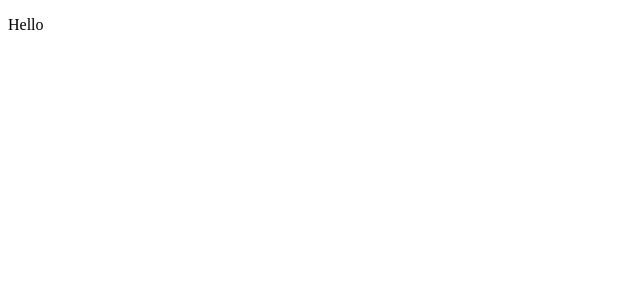
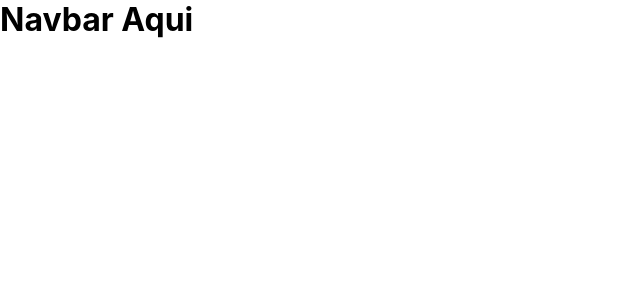
Before and after one commit to julianosantosdev/PI2025-2-frontend, a React (Vite) app in the folder safezoneplay/: page / in a window 1280 px wide. Shown: the top 300 px of the page, without its empty margins (0-640 px from the left). Built offline with nearby package versions, Linux system fonts and the light colour scheme.

Commit message:
add: stitches basic setup

```diff
--- a/safezoneplay/src/App.tsx
+++ /dev/null
@@ -1,9 +0,0 @@
-const App = () => {
-  return (
-    <>
-      <p>Hello</p>
-    </>
-  );
-};
-
-export default App;
--- /dev/null
+++ b/safezoneplay/src/components/NavBar/index.tsx
@@ -0,0 +1,5 @@
+const NavBar = () => {
+  return <h1>Navbar Aqui</h1>;
+};
+
+export default NavBar;
--- a/safezoneplay/src/main.tsx
+++ b/safezoneplay/src/main.tsx
@@ -1,9 +1,12 @@
 import { StrictMode } from 'react';
 import { createRoot } from 'react-dom/client';
-import App from './App.tsx';
+import { GlobalStyle } from './styles/Global.tsx';
+import NavBar from './components/NavBar/index.tsx';
 
 createRoot(document.getElementById('root')!).render(
   <StrictMode>
-    <App />
+    <GlobalStyle>
+      <NavBar />
+    </GlobalStyle>
   </StrictMode>
 );
--- /dev/null
+++ b/safezoneplay/src/styles/Global.tsx
@@ -0,0 +1,91 @@
+import { createTheme, styled } from '@stitches/react';
+import type { ReactNode } from 'react';
+import { globalStyles } from './styles';
+
+interface GlobalStyleProps {
+  children: ReactNode;
+}
+
+export const Container = styled('div', {
+  maxWidth: '$container',
+  margin: '0 auto',
+  padding: '0 1rem'
+});
+
+export const Flex = styled('div', {
+  display: 'flex',
+  gap: '$1'
+});
+
+export const GlobalStyle: React.FC<GlobalStyleProps> = ({ children }) => {
+  const theme = createTheme({
+    colors: {
+      brand1: '#11091A',
+      brand2: '#2F2F4D',
+      brand3: '#626970',
+      brand4: '#BAB195',
+      brand5: '#E8D18E',
+      grey0: '#f8f9fa',
+      grey1: '#f1f3f5',
+      grey2: '#e9ecef',
+      grey3: '#dee2e6',
+      grey4: '#ced4da',
+      grey5: '#adb5bd',
+      grey6: '#868e96',
+      grey7: '#495057',
+      grey8: '#343a40',
+      grey9: '#212529',
+      whiteFixed: '#ffffff',
+      mode: '#ffffff'
+    },
+    sizes: {
+      container: '75rem'
+    },
+    space: {
+      1: '0.5rem',
+      2: '1rem',
+      3: '2rem'
+    },
+    fonts: {
+      play: '"Play", sans-serif;',
+      inter: '"Inter", sans-serif'
+    },
+    fontSizes: {
+      title1: '2.75rem',
+      title2: '1.75rem',
+      title3: '1.50rem',
+      title4: '1.25rem',
+      text1: '1rem',
+      text2: '0.875rem',
+
+      // Mobile
+      title1Mobile: '$title2',
+      title2Mobile: '$title3'
+    },
+    lineHeights: {
+      title1: '3.8rem',
+      title2: '2.75rem',
+      title3: '2.5rem',
+      title4: '1.25rem',
+      text1: '1.75rem',
+      text2: '1.75rem',
+
+      // Mobile
+      title1Mobile: '$title2',
+      title2Mobile: '$title3'
+    },
+
+    radii: {
+      1: '0.5rem',
+      2: '0.25rem'
+    }
+  });
+
+  globalStyles();
+
+  const App = styled('div', {
+    minHeight: '100vh'
+  });
+
+  return <App className={theme}>{children}</App>;
+};
--- /dev/null
+++ b/safezoneplay/src/styles/styles.ts
@@ -0,0 +1,56 @@
+import { globalCss } from '@stitches/react';
+
+export const colors = {
+  color: {
+    brand1: {
+      color: '$brand1'
+    },
+
+    brand2: {
+      color: '$brand2'
+    },
+
+    brand3: {
+      color: '$brand3'
+    },
+
+    brand4: {
+      color: '$brand4'
+    },
+    grey1: {
+      color: '$grey1'
+    },
+
+    grey2: {
+      color: '$grey2'
+    },
+
+    grey3: {
+      color: '$grey3'
+    },
+
+    grey4: {
+      color: '$grey4'
+    },
+
+    grey5: {
+      color: '$grey5'
+    },
+    grey6: {
+      color: '$grey6'
+    }
+  }
+};
+
+export const globalStyles = globalCss({
+  '*': {
+    margin: 0,
+    padding: 0,
+    fontFamily: "'Inter', sans-serif",
+    boxSizing: 'border-box'
+  },
+  html: {
+    scrollBehavior: 'smooth'
+  },
+  a: { textDecoration: 'none' }
+});
```
